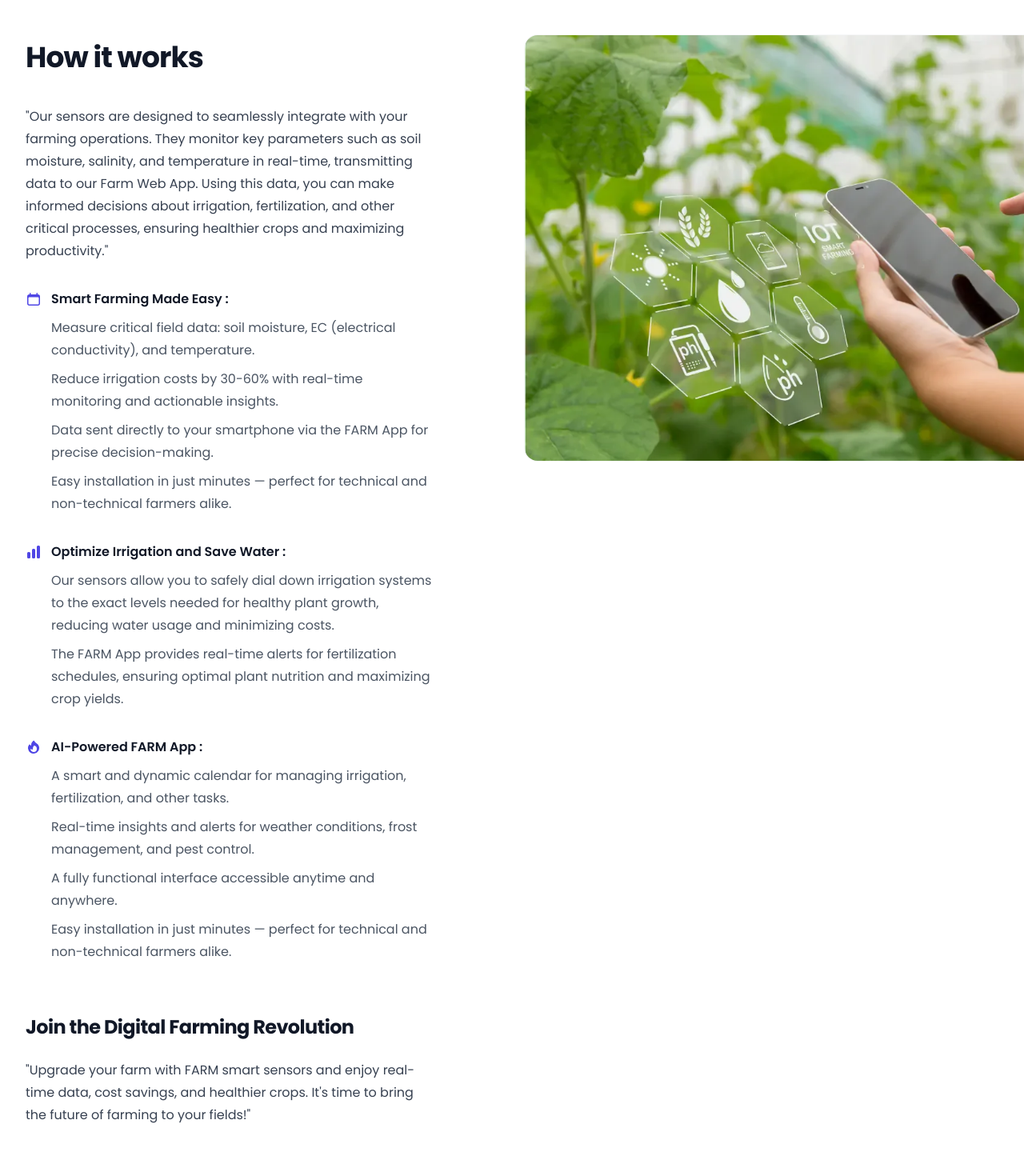
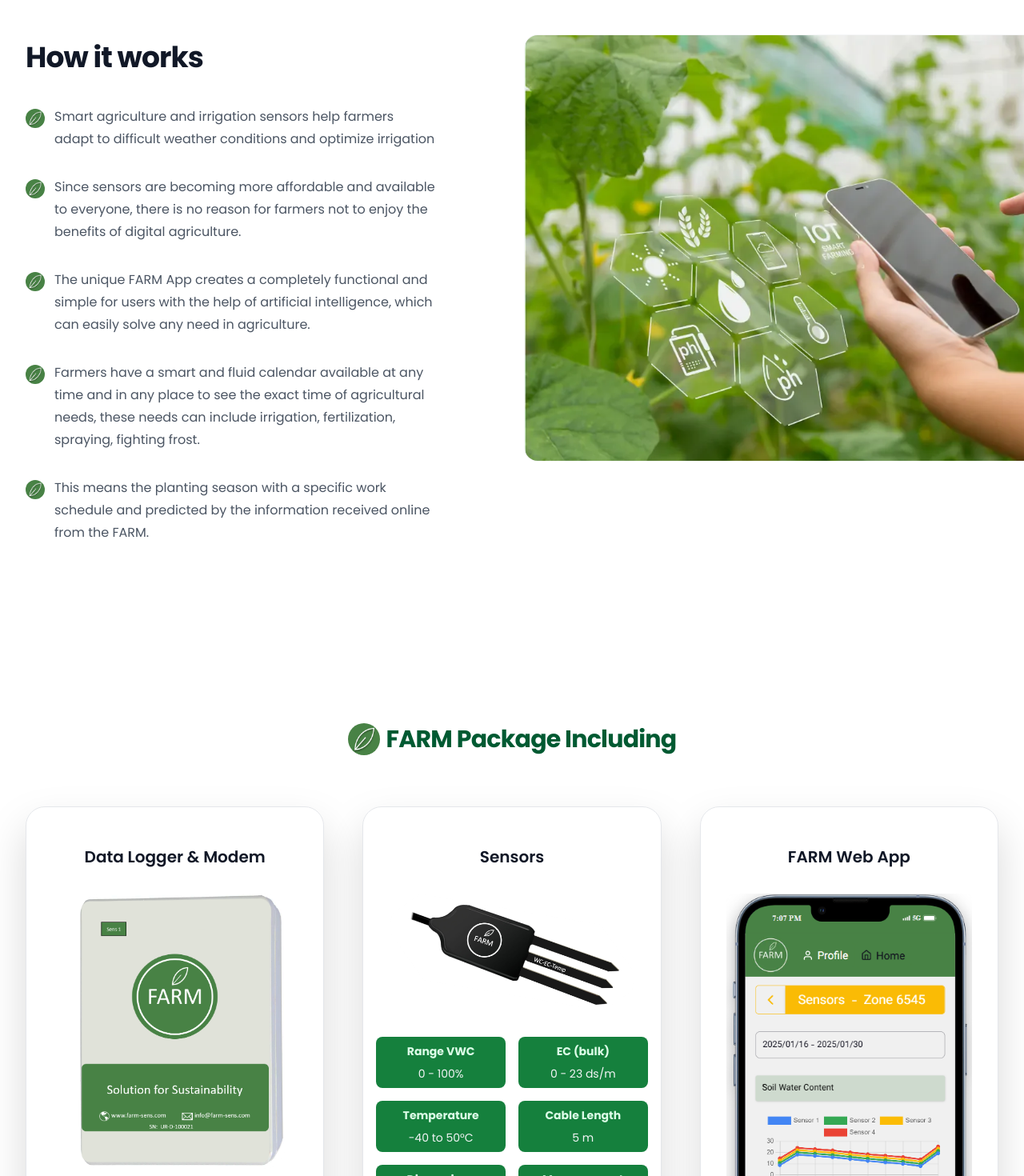
Before and after one commit to Rezaabdollahi7/farm-landing, a React (Create React App) app: page / in a window 1280 px wide. Shown: the part 940-2410 px from the top of the page at 80% size. Built offline with nearby package versions, Linux system fonts and the light colour scheme.

Commit message:
fix(How it Works) : changes icons & texts in how it works section

```diff
--- a/src/components/sections/HowItWorks.js
+++ b/src/components/sections/HowItWorks.js
@@ -1,8 +1,6 @@
 import React from 'react'
-
-import { CalendarIcon, ChartBarIcon, FireIcon } from '@heroicons/react/20/solid'
 import WorkImg from '../../assets/images/How/1.webp'
-
+import FarmLeafIcon from "../../assets/icons/farmLeaf.png"
 export default function HowItWorks() {
     return (
         <section id='how' className="relative isolate overflow-hidden bg-white px-6 py-24 sm:py-32 lg:overflow-visible lg:px-0">
@@ -25,74 +23,55 @@
                 <div className="lg:col-span-2 lg:col-start-1 lg:row-start-2 lg:mx-auto lg:grid lg:w-full lg:max-w-7xl lg:grid-cols-2 lg:gap-x-8 lg:px-8">
                     <div className="lg:pr-4">
                         <div className="max-w-xl text-base leading-7 text-gray-700 lg:max-w-lg">
-                            <p>
-                                "Our sensors are designed to seamlessly integrate with your farming operations. They monitor key parameters such as soil moisture, salinity, and temperature in real-time, transmitting data to our Farm Web App. Using this data, you can make informed decisions about irrigation, fertilization, and other critical processes, ensuring healthier crops and maximizing productivity."
-                            </p>
-                            <ul className="mt-8 space-y-8 text-gray-600">
+                            <ul className=" space-y-8 text-gray-600">
                                 <li className="flex gap-x-3">
-                                    <CalendarIcon aria-hidden="true" className="mt-1 h-5 w-5 flex-none text-indigo-600" />
+                                    <img src={FarmLeafIcon} alt='farm leaf icon' className="mt-1 h-6 w-6 rounded-full" />
                                     <span>
-                                        <strong className="font-semibold text-gray-900">Smart Farming Made Easy :</strong>
-                                        <ul>
-                                            <li className='mt-2'>
-                                                Measure critical field data: soil moisture, EC (electrical conductivity), and temperature.
-                                            </li>
-                                            <li className='mt-2'>
-                                                Reduce irrigation costs by 30-60% with real-time monitoring and actionable insights.
-                                            </li>
-                                            <li className='mt-2'>
-                                                Data sent directly to your smartphone via the FARM App for precise decision-making.
-                                            </li>
-                                            <li className='mt-2'>
-                                                Easy installation in just minutes — perfect for technical and non-technical farmers alike.
-                                            </li>
-                                        </ul>
+                                        <p>
+                                            Smart agriculture and irrigation sensors help farmers adapt to difficult weather conditions and optimize irrigation
+                                        </p>
 
                                     </span>
                                 </li>
 
                                 <li className="flex gap-x-3">
-                                    <ChartBarIcon aria-hidden="true" className="mt-1 h-5 w-5 flex-none text-indigo-600" />
+                                    <img src={FarmLeafIcon} alt='farm leaf icon' className="mt-1 h-6 w-6 rounded-full" />
+
                                     <span>
-                                        <strong className="font-semibold text-gray-900">Optimize Irrigation and Save Water :</strong>
-                                        <ul>
-                                            <li className='mt-2'>
-                                                Our sensors allow you to safely dial down irrigation systems to the exact levels needed for healthy plant growth, reducing water usage and minimizing costs.
-                                            </li>
-                                            <li className='mt-2'>
-                                                The FARM App provides real-time alerts for fertilization schedules, ensuring optimal plant nutrition and maximizing crop yields.
-                                            </li>
-
-                                        </ul>
+                                        <p>
+                                            Since sensors are becoming more affordable and available to everyone, there is no reason for farmers not to enjoy the benefits of digital agriculture.
+                                        </p>
 
                                     </span>
                                 </li>
                                 <li className="flex gap-x-3">
-                                    <FireIcon aria-hidden="true" className="mt-1 h-5 w-5 flex-none text-indigo-600" />
+                                    <img src={FarmLeafIcon} alt='farm leaf icon' className="mt-1 h-6 w-6 rounded-full" />
                                     <span>
-                                        <strong className="font-semibold text-gray-900">AI-Powered FARM App :</strong>
-                                        <ul>
-                                            <li className='mt-2'>
-                                                A smart and dynamic calendar for managing irrigation, fertilization, and other tasks.
-                                            </li>
-                                            <li className='mt-2'>
-                                                Real-time insights and alerts for weather conditions, frost management, and pest control.
-                                            </li>
-                                            <li className='mt-2'>
-                                                A fully functional interface accessible anytime and anywhere.
-                                            </li>
-                                            <li className='mt-2'>
-                                                Easy installation in just minutes — perfect for technical and non-technical farmers alike.
-                                            </li>
-                                        </ul>
+                                        <p>
+                                            The unique FARM App creates a completely functional and simple for users with the help of artificial intelligence, which can easily solve any need in agriculture.
+                                        </p>
+
+                                    </span>
+                                </li>
+                                <li className="flex gap-x-3">
+                                    <img src={FarmLeafIcon} alt='farm leaf icon' className="mt-1 h-6 w-6 rounded-full" />
+                                    <span>
+                                        <p>
+                                            Farmers have a smart and fluid calendar available at any time and in any place to see the exact time of agricultural needs, these needs can include irrigation, fertilization, spraying, fighting frost.
+                                        </p>
+
+                                    </span>
+                                </li>
+                                <li className="flex gap-x-3">
+                                    <img src={FarmLeafIcon} alt='farm leaf icon' className="mt-1 h-6 w-6 rounded-full" />
+                                    <span>
+                                        <p>
+                                            This means the planting season with a specific work schedule and predicted by the information received online from the FARM.
+                                        </p>
 
                                     </span>
                                 </li>
                             </ul>
-                            <h2 className="mt-16 text-2xl font-bold tracking-tight text-gray-900">Join the Digital Farming Revolution</h2>
-                            <p className="mt-6">
-                                "Upgrade your farm with FARM smart sensors and enjoy real-time data, cost savings, and healthier crops. It's time to bring the future of farming to your fields!"
-                            </p>
                         </div>
                     </div>
                 </div>
```
